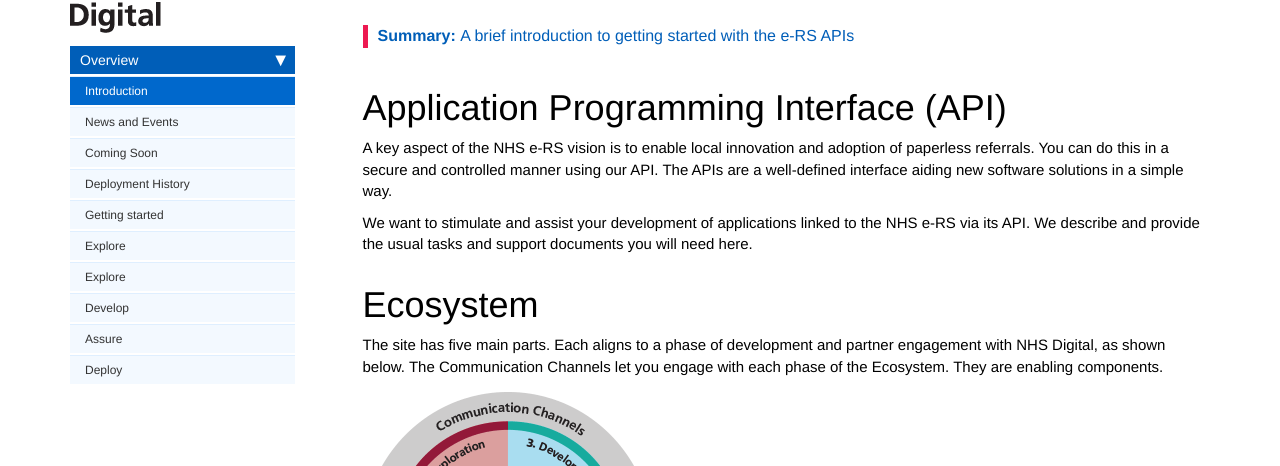
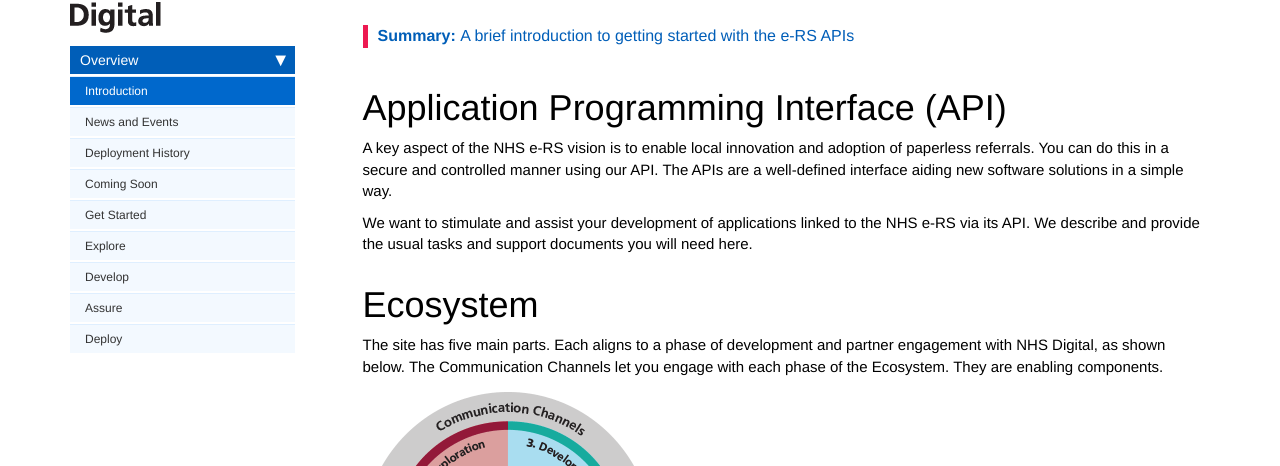
Before and after one commit to wurble369/websitetest, a Jekyll site: the page built from index.md, in a window 1280 px wide. Shown: the part 136-602 px from the top of the page. Built offline with Jekyll 4.4.1, drawn with Linux system fonts in a browser that asks for light colours; nearby versions of some CDN libraries; comment, search, counter and statistics services are not loaded.

Commit message:
Small fixes

```diff
--- a/_data/sidebars/overview_sidebar.yml
+++ b/_data/sidebars/overview_sidebar.yml
@@ -13,17 +13,14 @@ entries:
     - title: News and Events
       url: news.html
       output: web
+    - title: Deployment History
+      url: deploymenthistory.html
+      output: web
     - title: Coming Soon
       url: comingsoon.html
       output: web
-    - title: Deployment History
-      url: deploymenthistory.html
-      output: web
-    - title: Getting started
+    - title: Get Started
       url: getstarted.html
-      output: web
-    - title: Explore
-      url: explore.html
       output: web
     - title: Explore
       url: explore.html
```
